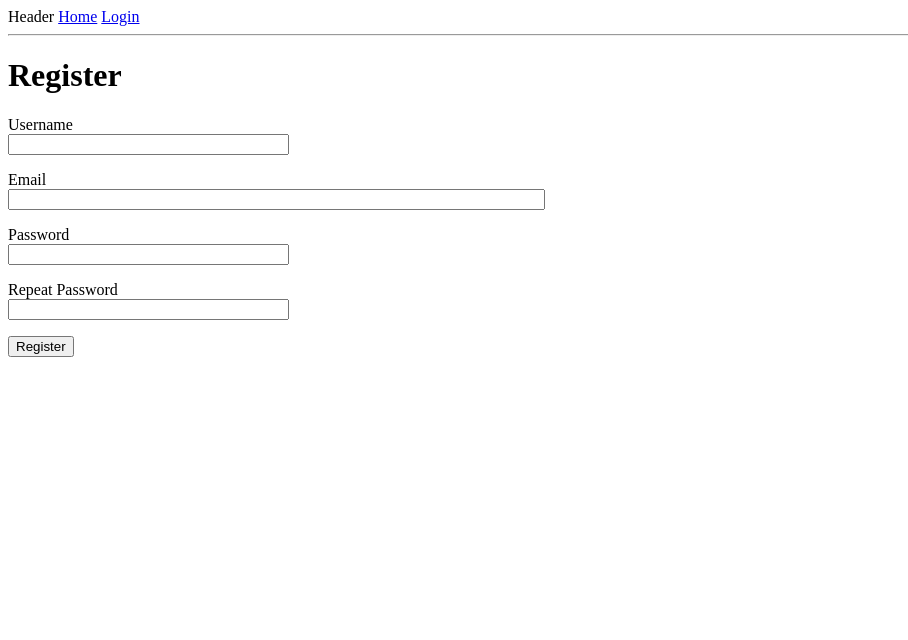
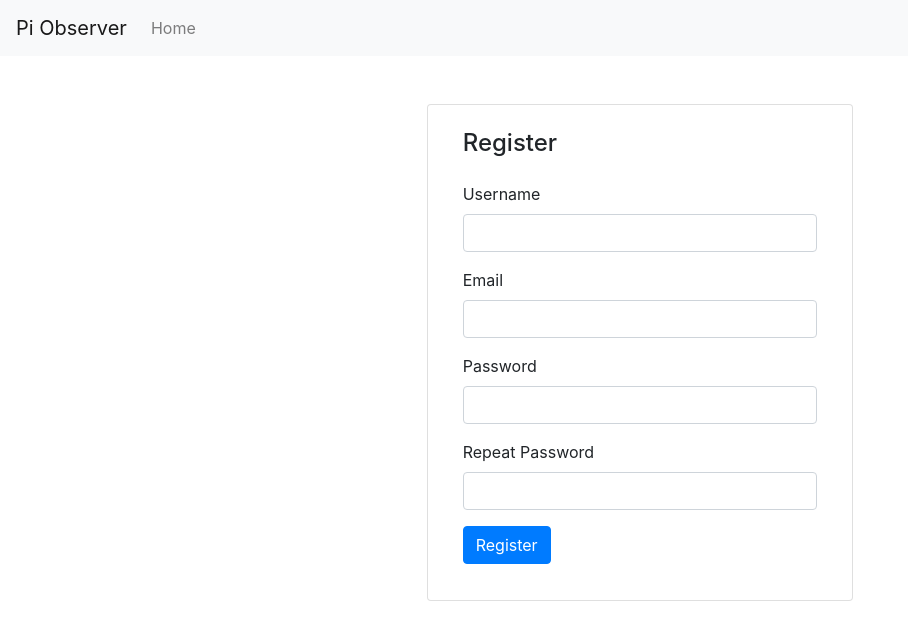
Before and after one commit to maciejzj/pi-observer, a Flask app: page /register in a window 1280 px wide. Shown: the top 640 px of the page, without its empty margins (0-908 px from the left). Run offline with Flask 3, Linux system fonts and the light colour scheme; some libraries are stand-ins or nearby versions.

Commit message:
Add base styling for dashboard

```diff
--- a/pi-observer/app/templates/base.html
+++ b/pi-observer/app/templates/base.html
@@ -1,19 +1,23 @@
-<html>
+<!doctype html>
+<html lang="en">
     <head>
-      <title>Pi Observer</title>
+        <meta charset="utf-8">
+        <meta name="viewport" content="width=device-width, initial-scale=1, shrink-to-fit=no">
+
+        <link rel="stylesheet" href="https://stackpath.bootstrapcdn.com/bootstrap/4.5.2/css/bootstrap.min.css" integrity="sha384-JcKb8q3iqJ61gNV9KGb8thSsNjpSL0n8PARn9HuZOnIxN0hoP+VmmDGMN5t9UJ0Z" crossorigin="anonymous">
+
+        <title>Pi Observer</title>
     </head>
     <body>
-        <div>
-            Header
-            <a href="{{ url_for('index') }}">Home</a>
-            {% if current_user.is_anonymous %}
-            <a href="{{ url_for('login') }}">Login</a>
-            {% else %}
-            User: {{ current_user.username }}
-            <a href="{{ url_for('logout') }}">Logout</a>
-            {% endif %}
-        </div>
-        <hr>
+        <nav class="navbar navbar-expand-lg navbar-light bg-light">
+            <div class="navbar-nav">
+                <a class="navbar-brand">Pi Observer</a>
+                <a class="nav-link" href="{{ url_for('index') }}">Home</a>
+                {% if not current_user.is_anonymous %}
+                <a class="nav-link float-right" href="{{ url_for('logout') }}">Logout</a>
+                {% endif %}
+            </div>
+        </nav>
         {% block content %}{% endblock %}
     </body>
 </html>
--- a/pi-observer/app/templates/register.html
+++ b/pi-observer/app/templates/register.html
@@ -1,37 +1,46 @@
 {% extends "base.html" %}
 
 {% block content %}
-    <h1>Register</h1>
+
+
+
+<div class="card col-md-4 mx-auto mt-5">
+    <article class="card-body">
+    <h4 class="card-title mb-4 mt-1">Register</h4>
     <form action="" method="post">
         {{ form.hidden_tag() }}
-        <p>
-            {{ form.username.label }}<br>
-            {{ form.username(size=32) }}<br>
+        <div class="form-group">
+            {{ form.username.label }}
+            {{ form.username(size=32, class="form-control") }}
             {% for error in form.username.errors %}
-            <span style="color: red;">[{{ error }}]</span>
+            <div class="alert alert-danger mt-3" role="alert">[{{ error }}]</div>
             {% endfor %}
-        </p>
-        <p>
-            {{ form.email.label }}<br>
-            {{ form.email(size=64) }}<br>
+        </div>
+        <div class="form-group">
+            {{ form.email.label }}
+            {{ form.email(size=64, class="form-control") }}
             {% for error in form.email.errors %}
-            <span style="color: red;">[{{ error }}]</span>
+            <div class="alert alert-danger mt-3" role="alert">[{{ error }}]</div>
             {% endfor %}
-        </p>
-        <p>
-            {{ form.password.label }}<br>
-            {{ form.password(size=32) }}<br>
+        </div>
+        <div class="form-group">
+            {{ form.password.label }}
+            {{ form.password(size=32, class="form-control") }}
             {% for error in form.password.errors %}
-            <span style="color: red;">[{{ error }}]</span>
+            <div class="alert alert-danger mt-3" role="alert">[{{ error }}]</div>
             {% endfor %}
-        </p>
-        <p>
-            {{ form.password2.label }}<br>
-            {{ form.password2(size=32) }}<br>
+        </div>
+        <div class="form-group">
+            {{ form.password2.label }}
+            {{ form.password2(size=32, class="form-control") }}
             {% for error in form.password2.errors %}
-            <span style="color: red;">[{{ error }}]</span>
+            <div class="alert alert-danger mt-3" role="alert">[{{ error }}]</div>
             {% endfor %}
-        </p>
-        <p>{{ form.submit() }}</p>
+        </div>
+        <div class="form-group">
+            {{ form.submit(class="btn btn-primary") }}
+        </div>
     </form>
-{% endblock %}
+    </article>
+    </div>
+    {% endblock %}
```
Also changed, not shown: pi-observer/app/templates/index.html (+27 -11 lines), pi-observer/app/templates/login.html (+23 -14 lines), pi-observer/dash/components.py (+27 -8 lines), pi-observer/dash/dash.py (deleted, +0 -41 lines), pi-observer/dash/dashboard.py (added, +47 -0 lines).
